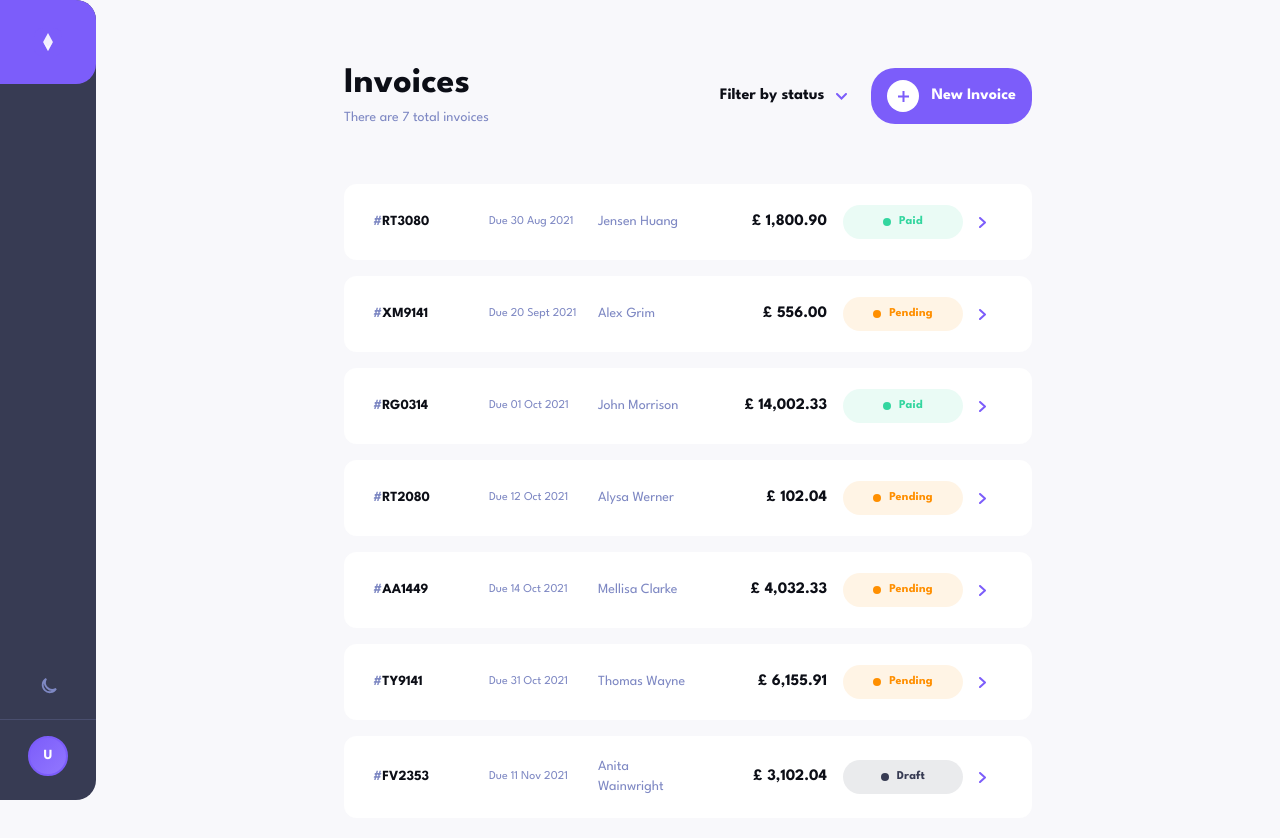
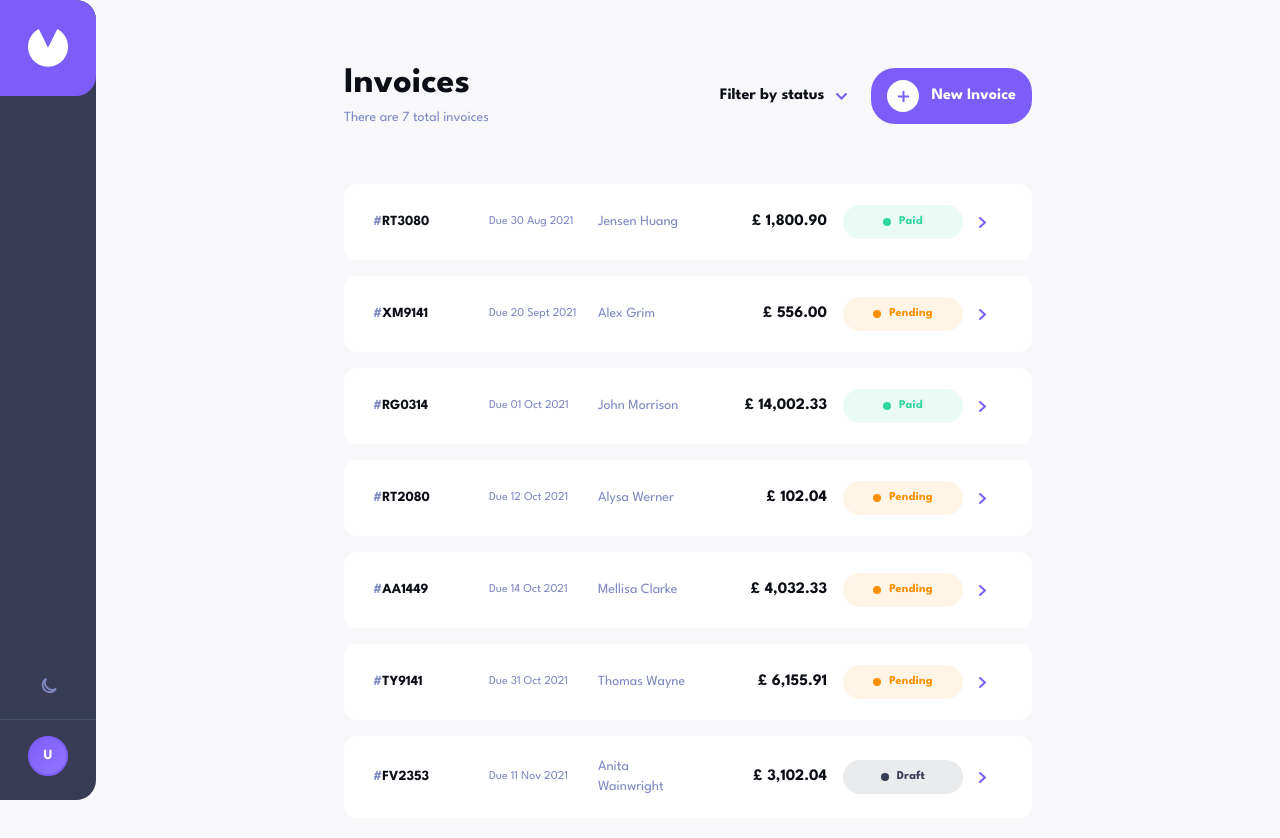
Before and after one commit to SoftWare00750/Invoice_application, a React (Vite) app in the folder invoice-app/: page / in a window 1280 px wide. Shown: the top 838 px of the page. Built offline with nearby package versions, Linux system fonts and the light colour scheme.

Commit message:
commit22

```diff
--- a/invoice-app/src/App.jsx
+++ b/invoice-app/src/App.jsx
@@ -1,20 +1,12 @@
 import { useState, useEffect } from "react";
 import { lightTheme, darkTheme, SAMPLE_INVOICES } from "./constants";
 import { generateId, addDays, PAYMENT_TERMS } from "./utils";
+import { Logo } from "./components/Icons";
 import InvoiceList from "./components/InvoiceList";
 import InvoiceDetail from "./components/InvoiceDetail";
 import InvoiceForm from "./components/InvoiceForm";
 import DeleteModal from "./components/DeleteModal";
 
-function Logo() {
-  return (
-    <svg width="28" height="28" viewBox="0 0 40 40" fill="none" xmlns="http://www.w3.org/2000/svg">
-      <rect width="40" height="40" rx="12" fill="#7C5DFA"/>
-      <path d="M20 7L27 20L20 33L13 20L20 7Z" fill="white" opacity="0.9"/>
-      <path d="M20 33L27 20L20 26.5L13 20L20 33Z" fill="white" opacity="0.5"/>
-    </svg>
-  );
-}
 
 function MoonIcon({ dark }) {
   return dark ? (
--- a/invoice-app/src/components/InvoiceList.jsx
+++ b/invoice-app/src/components/InvoiceList.jsx
@@ -1,24 +1,8 @@
 import { useState } from "react";
 import StatusBadge from "./StatusBadge";
 import { formatDate, addDays, calcTotal, PAYMENT_TERMS } from "../utils";
+import { empty } from "./components/Icons";
 
-function EmptyIllustration() {
-  return (
-    <svg width="200" height="160" viewBox="0 0 242 200" fill="none" xmlns="http://www.w3.org/2000/svg">
-      <ellipse cx="121" cy="175" rx="80" ry="12" fill="#DFE3FA" opacity="0.3"/>
-      <rect x="60" y="60" width="122" height="100" rx="8" fill="#DFE3FA" opacity="0.4"/>
-      <rect x="72" y="48" width="98" height="80" rx="8" fill="#DFE3FA" opacity="0.6"/>
-      <rect x="84" y="36" width="74" height="60" rx="8" fill="#7C5DFA" opacity="0.15"/>
-      <rect x="92" y="44" width="58" height="6" rx="3" fill="#7C5DFA" opacity="0.4"/>
-      <rect x="92" y="56" width="40" height="4" rx="2" fill="#DFE3FA"/>
-      <rect x="92" y="66" width="50" height="4" rx="2" fill="#DFE3FA"/>
-      <circle cx="175" cy="55" r="20" fill="#7C5DFA" opacity="0.15"/>
-      <path d="M175 47v16M167 55h16" stroke="#7C5DFA" strokeWidth="2.5" strokeLinecap="round"/>
-      <circle cx="60" cy="120" r="12" fill="#33D69F" opacity="0.15"/>
-      <path d="M55 120l3 3 7-7" stroke="#33D69F" strokeWidth="2" strokeLinecap="round" strokeLinejoin="round"/>
-    </svg>
-  );
-}
 
 export default function InvoiceList({ invoices, filter, setFilter, onNew, onView, dark }) {
   const [filterOpen, setFilterOpen] = useState(false);
```
